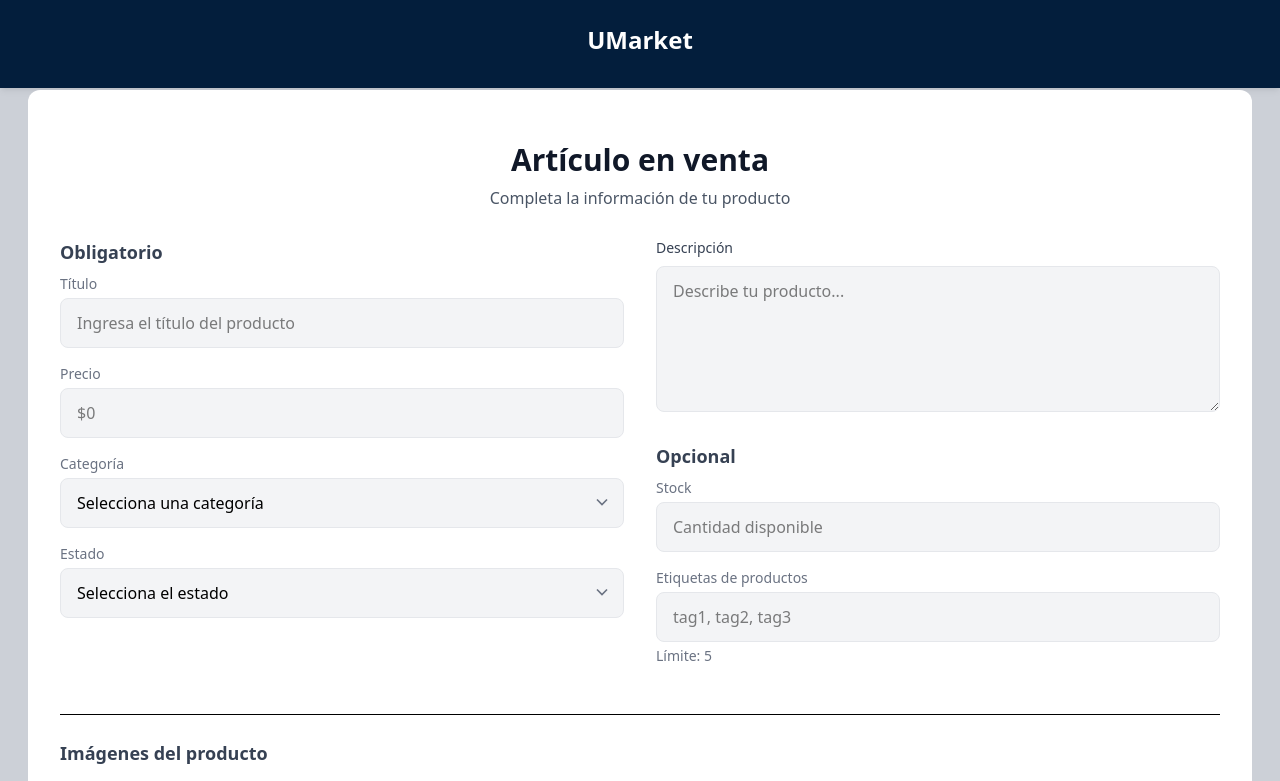
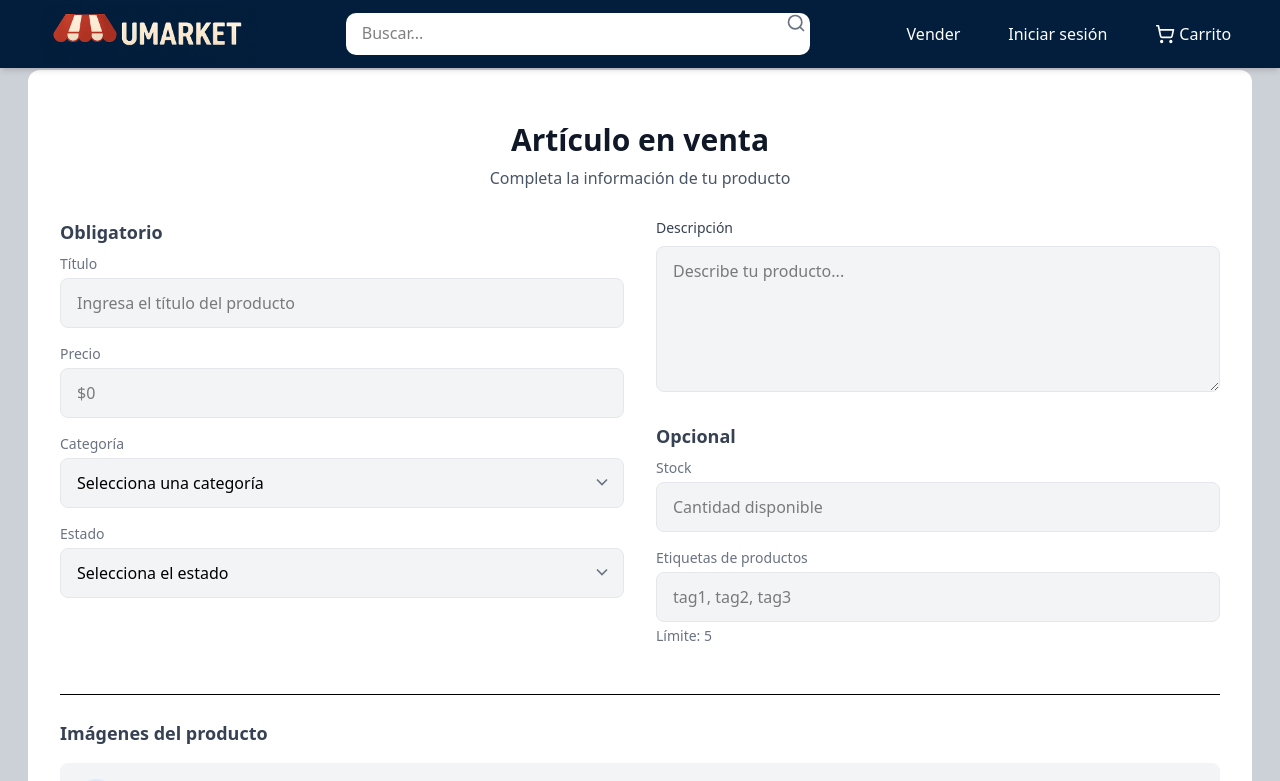
Before and after one commit to CrisIsla/umarket, a React (Vite) app in the folder frontend/: page /products/new in a window 1280 px wide. Shown: the top 781 px of the page. Built offline with nearby package versions, Linux system fonts and the light colour scheme.

Commit message:
fix: change navbar

```diff
--- a/frontend/src/App.tsx
+++ b/frontend/src/App.tsx
@@ -1,11 +1,15 @@
-import { AppRoutes } from './routes/AppRoutes'
+import Header from "./components/Header";
+import { AppRoutes } from "./routes/AppRoutes";
 
 function App() {
   return (
     <>
-      <AppRoutes />
+      <Header onSearch={() => {}} />
+      <div className="mt-17">
+        <AppRoutes />
+      </div>
     </>
-  )
+  );
 }
 
-export default App
+export default App;
--- a/frontend/src/pages/NewProductPage.tsx
+++ b/frontend/src/pages/NewProductPage.tsx
@@ -2,14 +2,8 @@ import { ProductForm } from "@/components/ProductForm";
 
 export const NewProductPage = () => {
   return (
-      <div>
-        {/* este debería ser el componente del navbar, placeholder de momento */}
-        <nav className="bg-[#031e3c] shadow-md p-4 flex justify-center">
-            <h1 className="text-2xl font-bold text-white mb-2 justify-between flex p-2">UMarket</h1>
-        </nav>
-        <div className="flex flex-col items-center justify-center min-h-screen px-7 py-0.5 bg-gray-400/50">
-            <ProductForm />
-        </div>
+    <div className="flex flex-col items-center justify-center min-h-screen px-7 py-0.5 bg-gray-400/50">
+      <ProductForm />
     </div>
-  )
-}
+  );
+};
--- a/frontend/src/pages/ProductDetailPage.tsx
+++ b/frontend/src/pages/ProductDetailPage.tsx
@@ -6,16 +6,8 @@ export const ProductDetailPage = () => {
 
   if (!id) throw new Error("parameter id was not provided");
   return (
-    <div>
-      {/* este debería ser el componente del navbar, placeholder de momento */}
-      <nav className="bg-[#031e3c] shadow-md p-4 flex justify-center">
-        <h1 className="text-2xl font-bold text-white mb-2 justify-between flex p-2">
-          UMarket
-        </h1>
-      </nav>
-      <div className="min-h-screen px-7 py-4 bg-gray-400/50">
-        <ProductDetailComponent id={id} />
-      </div>
+    <div className="min-h-screen px-7 py-4 bg-gray-400/50">
+      <ProductDetailComponent id={id} />
     </div>
   );
 };
```
